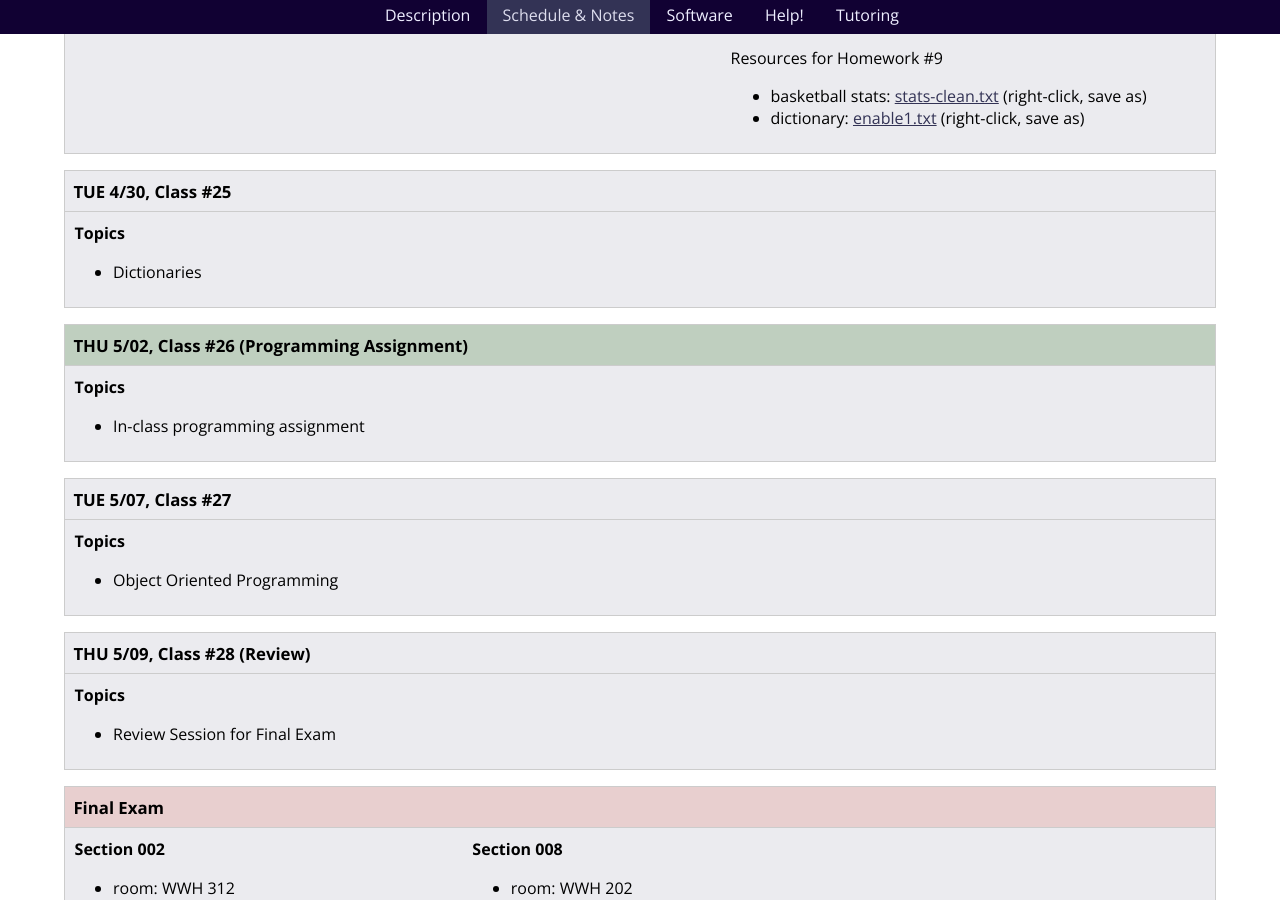
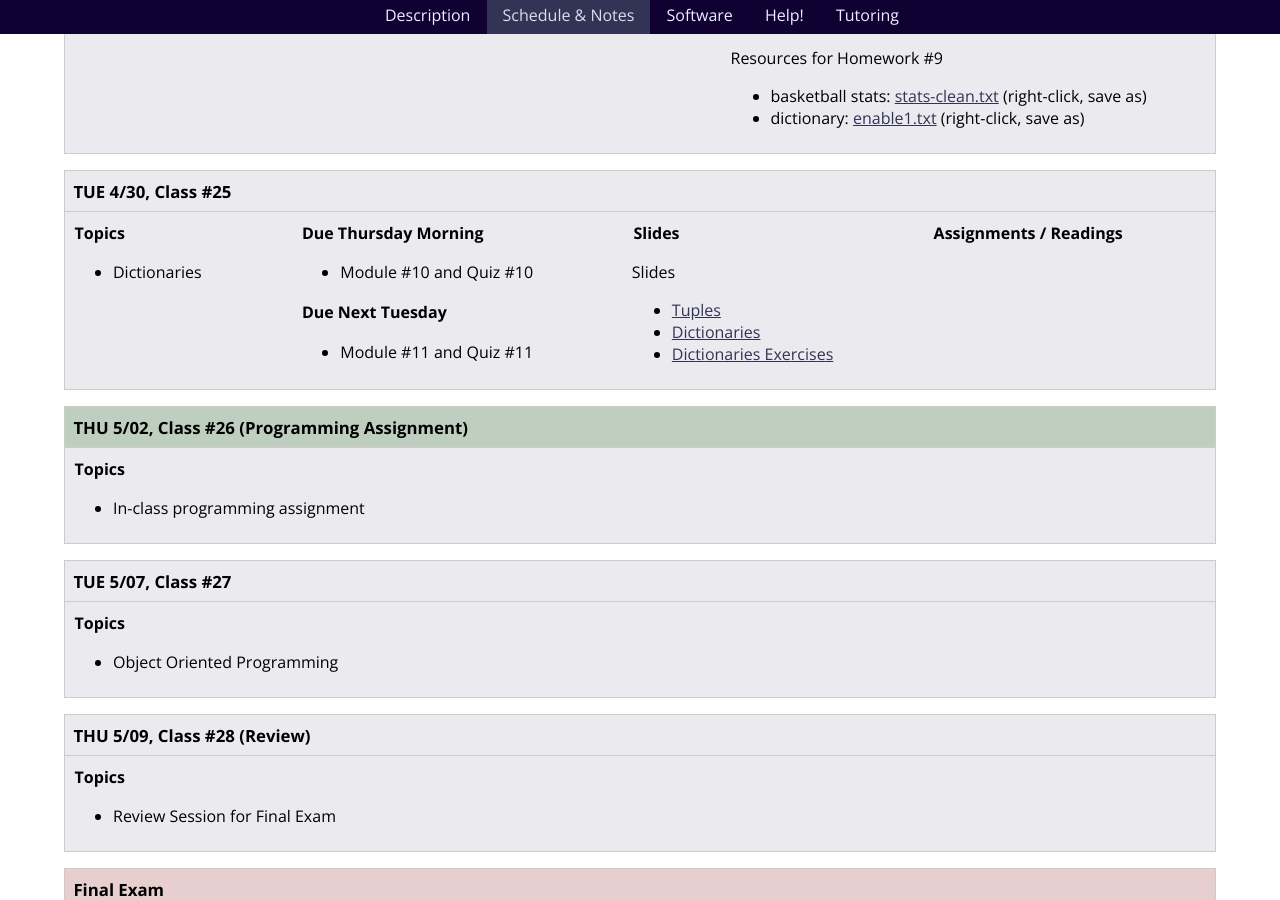
Before and after one commit to foureyes/csci-ua.0002-fall2019-002-008, a Jekyll site: the page built from schedule.markdown, in a window 1280 px wide and 900 px high, scrolled down 8682 px. Built offline with Jekyll 4.4.1, drawn with Linux system fonts in a browser that asks for light colours.

Commit message:
uncomment class 25

```diff
--- a/schedule.markdown
+++ b/schedule.markdown
@@ -402,7 +402,7 @@
 
 * Dictionaries
 
-</article>{% comment %}{% include classes/25/materials.markdown %}{% endcomment %}</div> </section>
+</article>{% include classes/25/materials.markdown %}</div> </section>
 
 
 <a name="class26"></a><!---------- start --------------->
```
